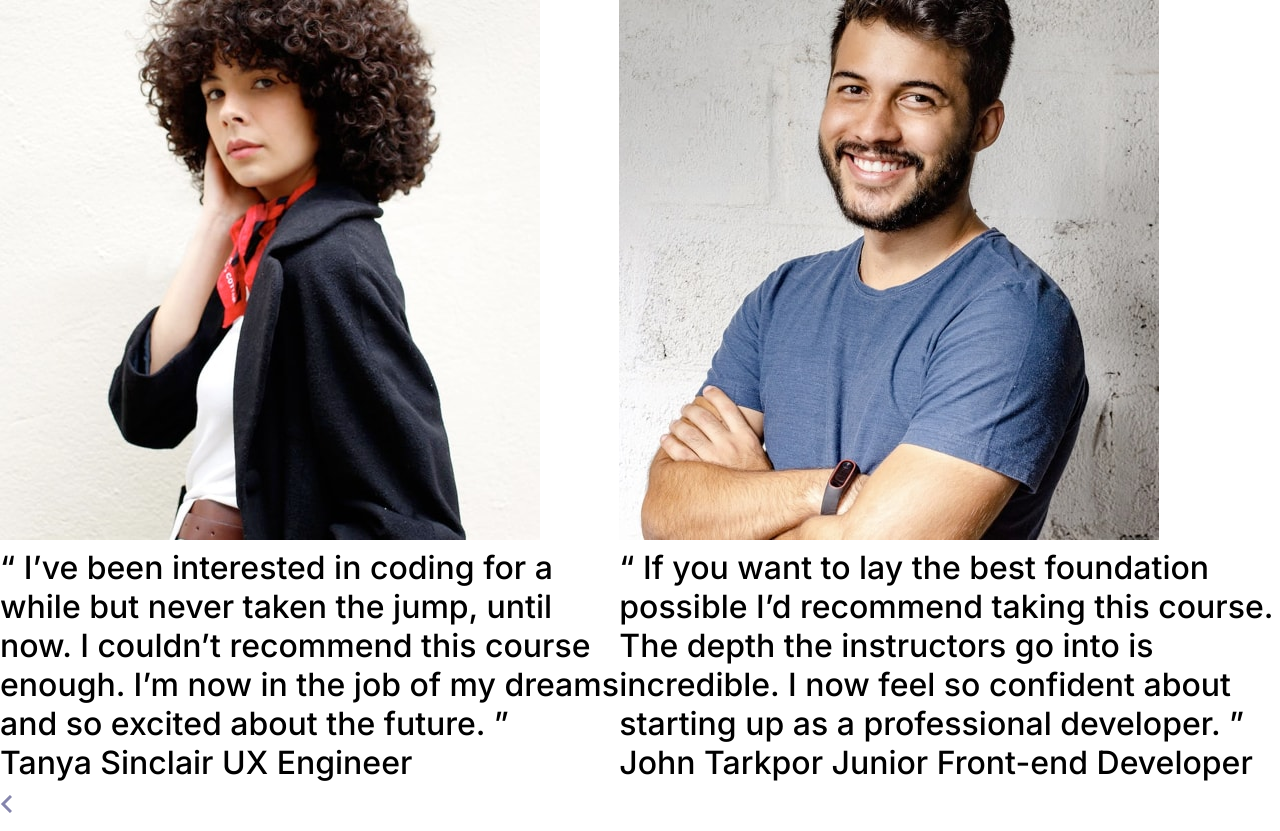
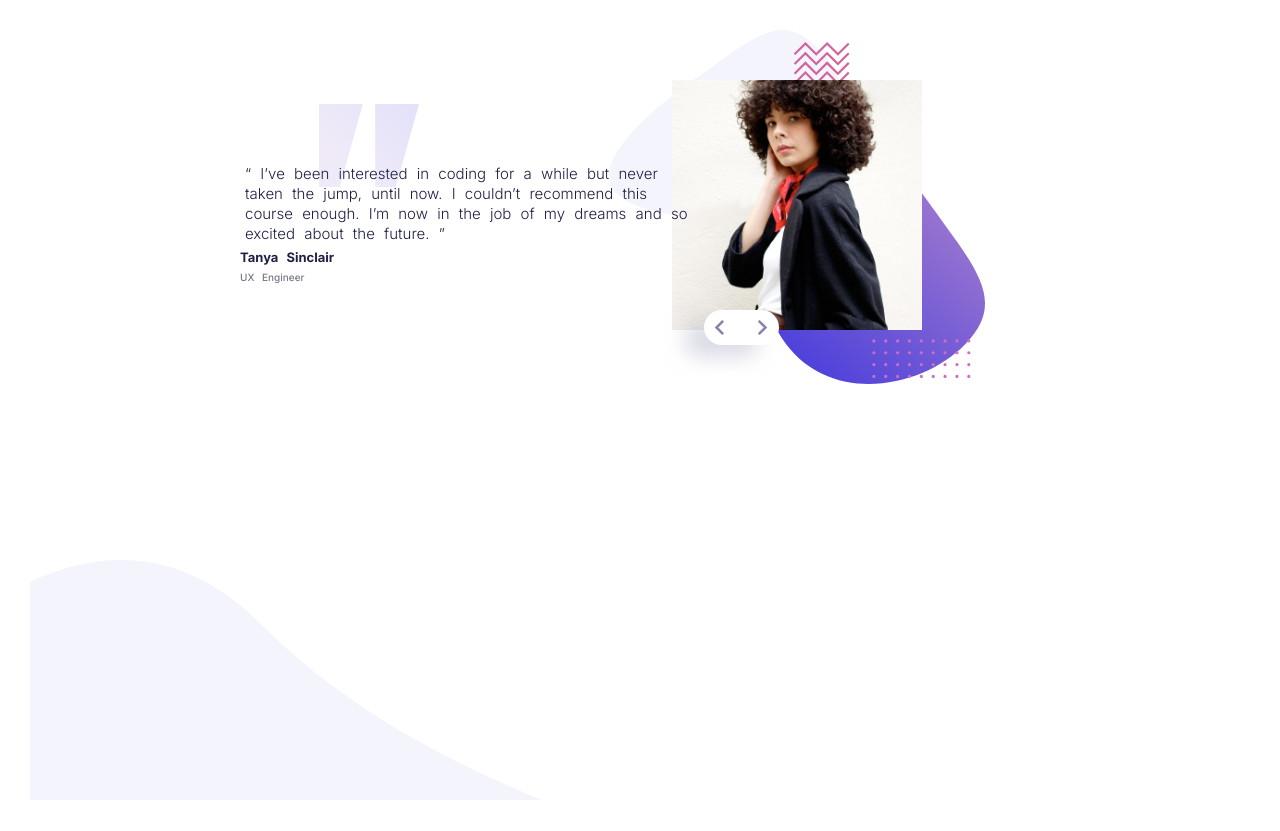
Before and after one commit to Mainakibe/Testimonials-Slider, a plain HTML site: page index.html in a window 1280 px wide. Shown: the top 831 px of the page. After the commit the page ends 800 px from the top, so only its background shows below. Drawn offline with Linux system fonts and the light colour scheme.

Commit message:
added changes to css and HTML code

```diff
--- a/index.html
+++ b/index.html
@@ -14,8 +14,10 @@
 <body>
     <div class="wrapper">
         <div class="slider">
-            <div id="slide">
-                <img src="images/image-tanya.jpg" alt="">
+            <div class="slide slide-1">
+                <div class="image-slider">
+                <img src="images/image-tanya.jpg" alt="" width="250px" height="250px">
+                </div>
             <div class="text-wrapper">
                 <div class="main-text">
                     “ I’ve been interested in coding for a while but never taken the jump, until now.
@@ -23,14 +25,16 @@
                     excited about the future. ”
                 </div>
                 <div class="title-text">
-                    Tanya Sinclair
+                    <header>Tanya Sinclair</header>
                     <span>UX Engineer</span>
                 </div>
             </div>
 
             </div>
-            <div id="slide">
-                <img src="images/image-john.jpg" alt="">
+           <!-- <div class="slide slide-2">
+                <div class="image-slider">
+                    <img src="images/image-john.jpg" alt="" width="250px" height="250px">
+                </div>
                 <div class="text-wrapper">
                     <div class="main-text">
                      “ If you want to lay the best foundation possible I’d recommend taking this course.
@@ -38,32 +42,21 @@
                         starting up as a professional developer. ”
                     </div>
                     <div class="title-text">
-                        John Tarkpor
+                        <header>John Tarkpor</header>
                         <span> Junior Front-end Developer</span>
                     </div>
                 </div>
-            </div>
+            </div>-->
         </div>
         <div class="icons">
             <div class="prev">
-                <img src="images/icon-prev.svg" alt="">
+                <img src="images/icon-prev.svg" alt="" height="15px">
             </div>
             <div class="next">
-                <img src="images/icon-next.svg" alt="">
+                <img src="images/icon-next.svg" alt="" height="15px">
             </div>
         </div>
     </div>
-
-
-
-  <div class="attribution">
-    Challenge by <a href="https://www.frontendmentor.io?ref=challenge" target="_blank">Frontend Mentor</a>.
-    Coded by <a href="#">Brian Maina</a>.
-  </div>
-  <style>
-    .attribution { font-size: 11px; text-align: center; }
-    .attribution a { color: hsl(228, 45%, 44%); }
-  </style>
   <script src="./main.js"></script>
 </body>
 </html>
--- a/style.css
+++ b/style.css
@@ -5,16 +5,150 @@
     padding: 0;
     box-sizing: border-box;
     font-family: 'Inter', sans-serif;
-    font-size: 32px;
 }
 :root{
     --darkBlue: hsl(240,38%, 20%);
     --grayishBlue: hsl(240, 6%, 50%);
     --fontSize:32px;
 }
-body{
-  background-color: #fff;
+.wrapper{
+    height: 100vh;
+    width: 100%;
+    display: flex;
+    justify-content: center;
+    align-items: center;
+    padding: 30px;
+    background-image: url(/images/pattern-curve.svg);
+    background-position: 10px bottom;
+    background-size:80% 20%;
+    background-repeat: no-repeat;
 }
 .slider{
+    height: 100%;
+    width: 100%;
+    max-width: 850px;
+    margin: 0 auto;
+    position: relative;
+}
+.slide{
+    width: 100%;
     display: flex;
+    flex-direction: column;
+    justify-content: center;
+    align-items: center;
+    text-align: center;
 }
+.image-slider{
+    background-image: url(/images/pattern-bg.svg);
+    background-position: center;
+    background-repeat: no-repeat;
+    background-size: contain;
+    width: 100%;
+    height: 100%;
+    padding: 50px;
+}
+.text-wrapper{
+    display: flex;
+    flex-direction: column;
+    justify-content: center;
+    align-items: center;
+    padding: 25px;
+    background: url(/images/pattern-quotes.svg);
+    background-repeat: no-repeat;
+    background-size: 50px 45px;
+    background-position: top center;
+}
+.text-title{
+    display: flex;
+    flex-direction: column;
+    align-items: center;
+    justify-content: center;
+}
+.main-text{
+    color: hsl(240,38%, 20%);
+    font-size: 15px;
+    font-weight: 300;
+    line-height: 20px;
+    padding: 5px;
+}
+header{
+    color: hsl(240,38%, 20%);
+    font-size: 13px;
+    font-weight: 700;
+}
+span{
+    color: hsl(240, 6%, 50%);
+    font-size: 10px;
+    font-weight: 500;
+}
+.prev,.next{
+    position: absolute;
+    cursor: pointer;
+    width:50%;
+    height:50%;
+
+}
+.prev{
+    left: 0;
+    margin-left: 10px;
+}
+.next{
+    right: 0;
+    padding: 0px 35px;
+    margin-right: -13px;
+}
+.icons{
+    position: absolute;
+    display: flex;
+    justify-content: space-evenly;
+    align-items: center;
+	left: 55%;
+	transform: translateX(-50%);
+	top: 315px;
+	width: 75px;
+	height: 35px;
+	box-shadow: -20px 12px 20px 0px hsla(240, 18%, 77%, 0.52);
+	border-radius: 50px;
+	background-color: white;
+	overflow: hidden;
+}
+@media (max-width:375px){
+    .image-slider img{
+        width: 700px;
+
+    }
+    .image-slider{
+        padding: 10px;
+    }
+    .icons{
+        top: 180px;
+    }
+}
+@media (min-width:768px){
+    .slide{
+        display: flex;
+        flex-direction: row-reverse;
+    }
+    .wrapper{
+        background-position:30px bottom ;
+        background-size:40% 30% ;
+    }
+    .text-wrapper{
+        padding-top: 55px;
+        background-position: 25% top;
+        background-size: 100px;
+        align-items: flex-start;
+        text-align: left;
+        width: 100%;
+        word-spacing: 5px;
+    }
+
+    .image-slider{
+        margin-left: -200px;
+        z-index:-1;
+    }
+    .icons{
+        top: 310px;
+        transform: translate(0);
+    }
+}
```
